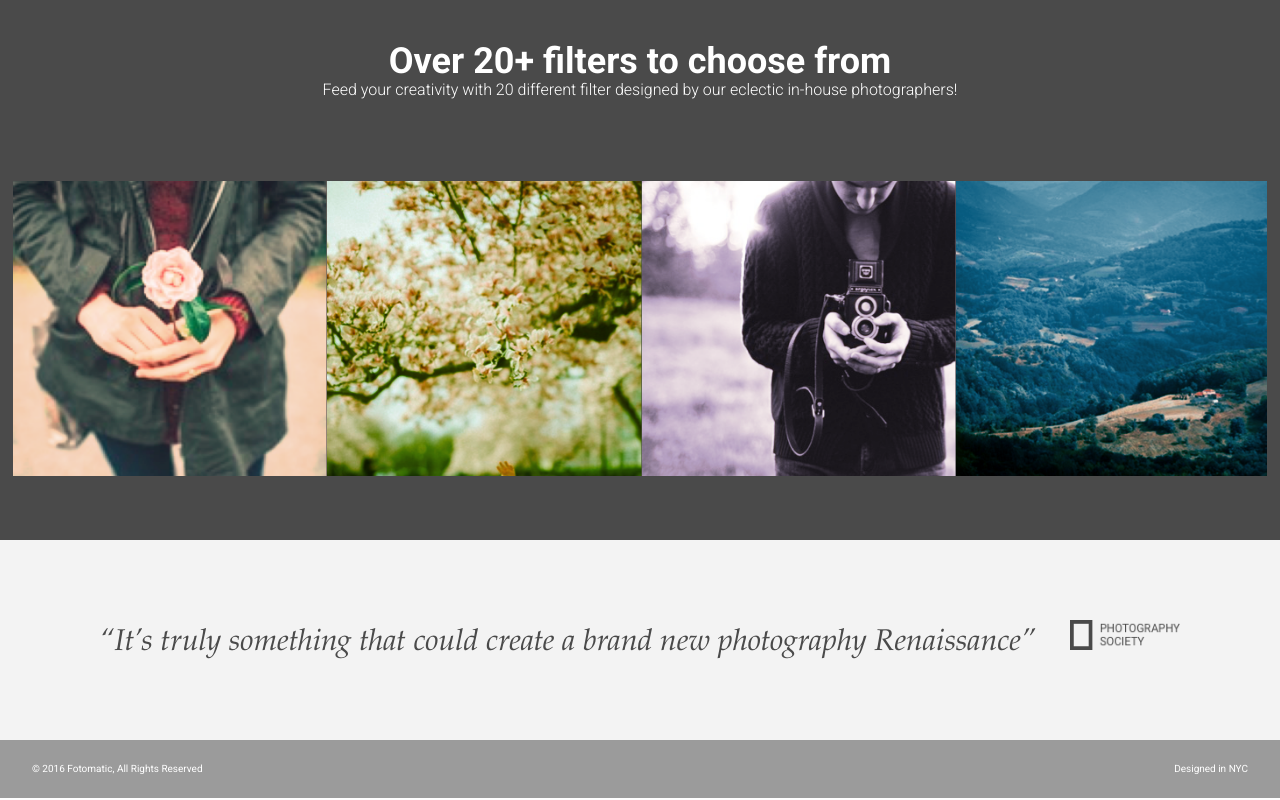
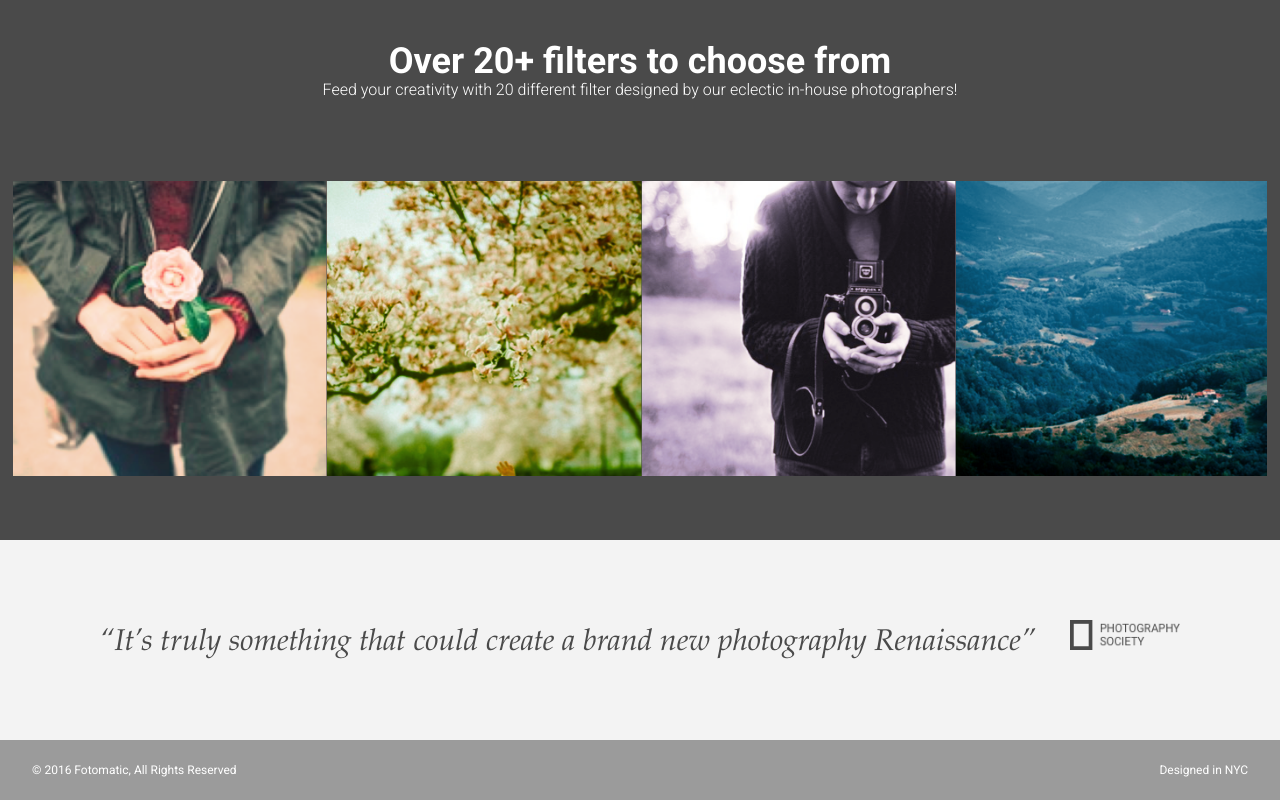
Before and after one commit to morbidlust/fotomatic, a plain HTML site: page index.html in a window 1280 px wide. Shown: the part 1469-2269 px from the top of the page. Drawn offline with Linux system fonts and the light colour scheme; a web font is replaced by a local one.

Commit message:
Complete footer. Desktop view complete.

```diff
--- a/resources/css/style.css
+++ b/resources/css/style.css
@@ -400,15 +400,15 @@ footer {
   padding: 1.5rem 2rem;
 }
 
-footer .content {
+.copyright, .location {
   color: white;
-  display: flex;
   font-size: .75rem;
 }
 
-footer .copyright {
-  flex-grow: 1;
+.location {
+  float: right;
 }
+
 
 @media only screen and (min-width: 760px) {
   footer .content {
```
